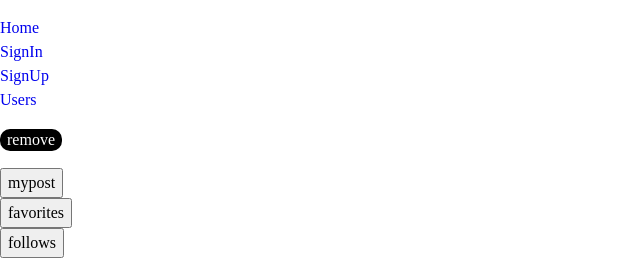
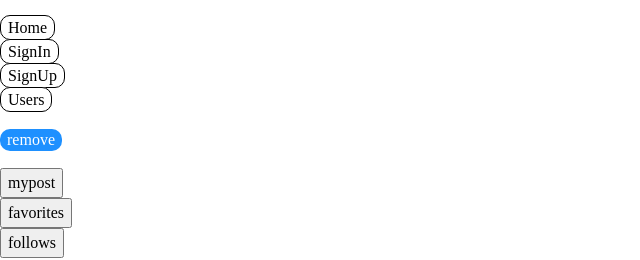
Before and after one commit to watanabedaigo/sns-next, a Next.js app in the folder sns-next/: page /user/aaa_name_edit in a window 1280 px wide. Shown: the top 260 px of the page, without its empty margins (0-640 px from the left). Built offline with nearby package versions, Linux system fonts and the light colour scheme; no server answers; data requests are answered from the project's data file.

Commit message:
Linkコンポーネントスタイル実装

```diff
--- a/sns-next/src/components/modules/Header/Header.tsx
+++ b/sns-next/src/components/modules/Header/Header.tsx
@@ -5,6 +5,7 @@ import { signOut } from 'firebase/auth'
 import { useRouter } from 'next/router'
 import type { JsonUserType } from 'types/JsonUserType'
 import Link from 'next/link'
+import styles from 'components/atoms/Button/styles.module.scss'
 import { deleteData } from 'apis/sns'
 import { Button } from 'components/atoms/Button'
 
@@ -79,28 +80,39 @@ const Header: React.FC = React.memo(() => {
               <p>アカウント名：{targetJsonUser.name}</p>
             </li>
             <li>
-              <Link href="/">Home</Link>
+              <Link href="/" className={[styles.btn, styles.bgWhite].join(' ')}>
+                Home
+              </Link>
             </li>
             <li>
-              <Button label="logout" bgColor="bgWhite" onClick={logout} />
+              <Button label="logout" bgColor="bgBlue" onClick={logout} />
             </li>
             <li>
-              <Link href={`/edit/user/${targetJsonUser.name}`}>
+              <Link
+                href={`/edit/user/${targetJsonUser.name}`}
+                className={[styles.btn, styles.bgWhite].join(' ')}
+              >
                 EditUserInfo
               </Link>
             </li>
             <li>
-              <Button
-                label="deleteUser"
-                bgColor="bgWhite"
-                onClick={deleteUser}
-              />
+              <Button label="deleteUser" bgColor="bgRed" onClick={deleteUser} />
             </li>
             <li>
-              <Link href="/add/post">Post</Link>
+              <Link
+                href="/add/post"
+                className={[styles.btn, styles.bgWhite].join(' ')}
+              >
+                Post
+              </Link>
             </li>
             <li>
-              <Link href="/users">Users</Link>
+              <Link
+                href="/users"
+                className={[styles.btn, styles.bgWhite].join(' ')}
+              >
+                Users
+              </Link>
             </li>
           </ul>
         </div>
@@ -109,16 +121,33 @@ const Header: React.FC = React.memo(() => {
         <div>
           <ul>
             <li>
-              <Link href="/">Home</Link>
+              <Link href="/" className={[styles.btn, styles.bgWhite].join(' ')}>
+                Home
+              </Link>
             </li>
             <li>
-              <Link href="/signin">SignIn</Link>
+              <Link
+                href="/signin"
+                className={[styles.btn, styles.bgWhite].join(' ')}
+              >
+                SignIn
+              </Link>
             </li>
             <li>
-              <Link href="/signup">SignUp</Link>
+              <Link
+                href="/signup"
+                className={[styles.btn, styles.bgWhite].join(' ')}
+              >
+                SignUp
+              </Link>
             </li>
             <li>
-              <Link href="/users">Users</Link>
+              <Link
+                href="/users"
+                className={[styles.btn, styles.bgWhite].join(' ')}
+              >
+                Users
+              </Link>
             </li>
           </ul>
         </div>
--- a/sns-next/src/pages/post/[id].tsx
+++ b/sns-next/src/pages/post/[id].tsx
@@ -105,8 +105,8 @@ const Post: NextPage = () => {
                     }
                     bgColor={
                       targetJsonUser?.favoritePostId.indexOf(post.id) !== -1
-                        ? 'bgBlack'
-                        : 'bgWhite'
+                        ? 'bgBlue'
+                        : 'bgOrange'
                     }
                     onClick={() => {
                       toggleFavorite(post.id)
--- a/sns-next/src/pages/user/[id].tsx
+++ b/sns-next/src/pages/user/[id].tsx
@@ -60,8 +60,8 @@ const User: NextPage = () => {
               }
               bgColor={
                 targetJsonUser?.followUserId.indexOf(id as string) !== -1
-                  ? 'bgBlack'
-                  : 'bgWhite'
+                  ? 'bgBlue'
+                  : 'bgOrange'
               }
               onClick={() => {
                 toggleFollow(id as string)
@@ -165,8 +165,8 @@ const User: NextPage = () => {
                         targetJsonUser?.favoritePostId.indexOf(
                           post?.id as string
                         ) !== -1
-                          ? 'bgBlack'
-                          : 'bgWhite'
+                          ? 'bgBlue'
+                          : 'bgOrange'
                       }
                       onClick={() => {
                         toggleFavorite(post?.id as string)
@@ -212,8 +212,8 @@ const User: NextPage = () => {
                           targetJsonUser?.followUserId.indexOf(
                             user?.id as string
                           ) !== -1
-                            ? 'bgBlack'
-                            : 'bgWhite'
+                            ? 'bgBlue'
+                            : 'bgOrange'
                         }
                         onClick={() => {
                           toggleFollow(user?.id as string)
--- a/sns-next/src/pages/users.tsx
+++ b/sns-next/src/pages/users.tsx
@@ -23,8 +23,8 @@ const Users: NextPage = () => {
                   }
                   bgColor={
                     targetJsonUser?.followUserId.indexOf(user.id) !== -1
-                      ? 'bgBlack'
-                      : 'bgWhite'
+                      ? 'bgBlue'
+                      : 'bgOrange'
                   }
                   onClick={() => {
                     toggleFollow(user.id)
```
Also changed, not shown: sns-next/src/pages/index.tsx (+9 -3 lines).
